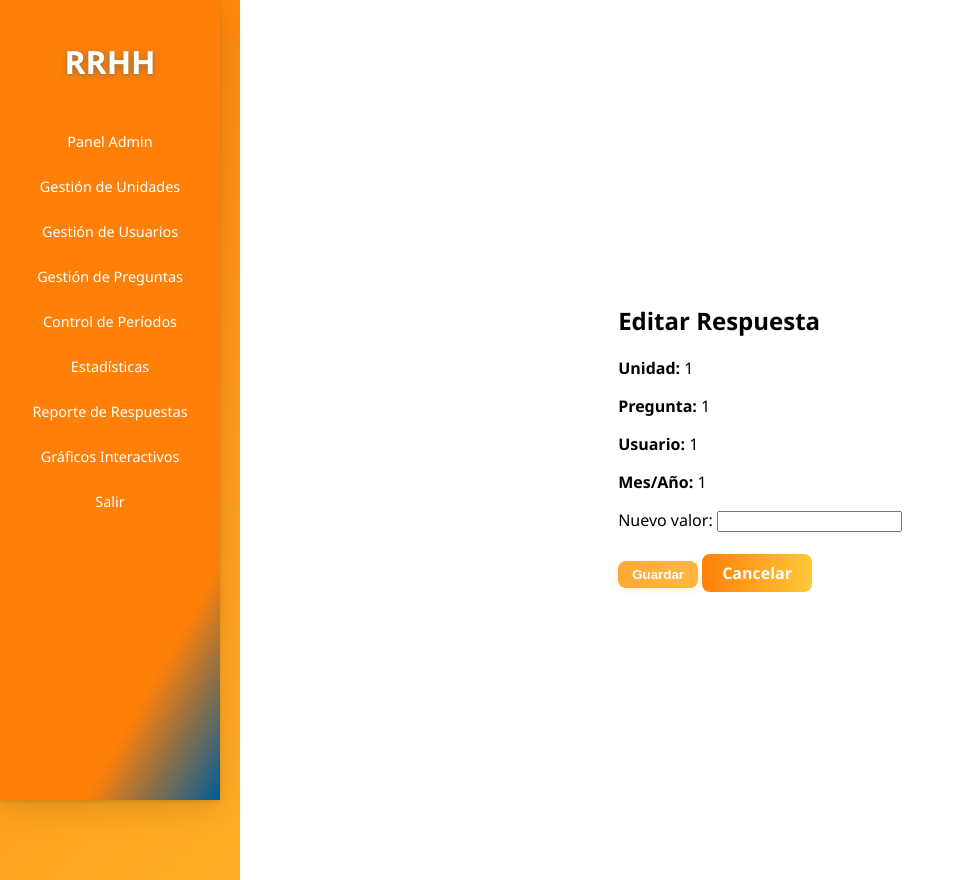
After one commit to indicadores2025/RRHH.INDICADORES2.0, a Flask app: page /respuestas/editar/1 in a window 1280 px wide. The commit adds this page. Shown: the whole page, without its empty margins (0-965 px from the left). Run offline with Flask 3, Linux system fonts and the light colour scheme; a user stored in the database is signed in; data comes from the database, SQL or seed files in the repository; both versions use the stored data as it was after the commit; tables that the repository leaves empty hold one stand-in row (values such as "Sample post").

Commit message:
modificaciones de pagina

```diff
--- a/app.py
+++ b/app.py
@@ -857,6 +857,49 @@ def preguntas_por_unidad(unidad_id):
         ]
     }
 
+@app.route('/respuestas/editar/<int:respuesta_id>', methods=['GET', 'POST'])
+@login_required
+def editar_respuesta(respuesta_id):
+    if current_user.rol != 'admin':
+        return redirect(url_for('usuario_panel'))
+
+    respuesta = Respuesta.query.get_or_404(respuesta_id)
+    preguntas = Pregunta.query.all()
+    unidades = Unidad.query.all()
+    usuarios = Usuario.query.all()
+    periodos = Periodo.query.all()
+    mensaje = ""
+
+    if request.method == 'POST':
+        respuesta.valor = request.form['valor']
+        respuesta.unidad_id = int(request.form['unidad_id'])
+        respuesta.pregunta_id = int(request.form['pregunta_id'])
+        respuesta.usuario_id = int(request.form['usuario_id'])
+        respuesta.periodo_id = int(request.form['periodo_id'])
+        db.session.commit()
+        mensaje = "Respuesta editada correctamente."
+        return redirect(url_for('reporte_respuestas'))
+
+    return render_template('editar_respuesta.html',
+                           respuesta=respuesta,
+                           preguntas=preguntas,
+                           unidades=unidades,
+                           usuarios=usuarios,
+                           periodos=periodos,
+                           mensaje=mensaje)
+
+@app.route('/respuestas/eliminar/<int:respuesta_id>', methods=['POST'])
+@login_required
+def eliminar_respuesta(respuesta_id):
+    if current_user.rol != 'admin':
+        return redirect(url_for('usuario_panel'))
+
+    respuesta = Respuesta.query.get_or_404(respuesta_id)
+    db.session.delete(respuesta)
+    db.session.commit()
+    return redirect(url_for('reporte_respuestas'))
+
+
 
 # ------------------- MAIN -------------------
 
--- a/static/css/style.css
+++ b/static/css/style.css
@@ -353,3 +353,17 @@ tr:last-child td {
     background: linear-gradient(90deg, #005c97, #363795);
     color: #fff !important;
 }
+
+.btn-primario {
+    background: linear-gradient(90deg, #ffa838 0%, #ffb440 80%);
+    color: #fff; border: none; padding: 6px 14px; border-radius: 8px;
+    font-weight: bold; box-shadow: 0 2px 6px #ffd18e5e;
+}
+.btn-peligro {
+    background: #e74c3c; color: #fff; border: none;
+    padding: 6px 14px; border-radius: 8px; font-weight: bold;
+    box-shadow: 0 2px 6px #e74c3c4b;
+}
+.btn-sm {
+    font-size: 0.94em; padding: 5px 10px;
+}
--- a/templates/base.html
+++ b/templates/base.html
@@ -4,6 +4,8 @@
     <meta charset="UTF-8">
     <title>{% block title %}Sistema RRHH{% endblock %}</title>
     <link rel="stylesheet" href="{{ url_for('static', filename='css/style.css') }}">
+    <link rel="stylesheet" href="{{ url_for('static', filename='styles.css') }}">
+
 </head>
 <body class="dashboard-bg">
     <div class="side-menu">
@@ -24,6 +26,26 @@
         <a href="{{ url_for('logout') }}">Salir</a>
     </div>
     <div class="main-content">
+<!-- base.html -->
+<head>
+    <!-- ...otros tags y estilos... -->
+    <style>
+    .btn-primario {
+        background: linear-gradient(90deg, #ffa838 0%, #ffb440 80%);
+        color: #fff; border: none; padding: 6px 14px; border-radius: 8px;
+        font-weight: bold; box-shadow: 0 2px 6px #ffd18e5e;
+    }
+    .btn-peligro {
+        background: #e74c3c; color: #fff; border: none;
+        padding: 6px 14px; border-radius: 8px; font-weight: bold;
+        box-shadow: 0 2px 6px #e74c3c4b;
+    }
+    .btn-sm {
+        font-size: 0.94em; padding: 5px 10px;
+    }
+    </style>
+</head>
+
         {% block content %}{% endblock %}
     </div>
 </body>
--- /dev/null
+++ b/templates/editar_respuesta.html
@@ -0,0 +1,22 @@
+{% extends 'base.html' %}
+{% block content %}
+<div class="card-graficos" style="max-width:440px;margin:auto;">
+    <h2>Editar Respuesta</h2>
+    {% if respuesta %}
+    <form method="post">
+        <p><strong>Unidad:</strong> {{ respuesta.unidad_id }}</p>
+        <p><strong>Pregunta:</strong> {{ respuesta.pregunta_id }}</p>
+        <p><strong>Usuario:</strong> {{ respuesta.usuario_id }}</p>
+        <p><strong>Mes/Año:</strong> {{ respuesta.periodo_id }}</p>
+        <label>Nuevo valor:
+            <input type="number" name="valor" value="{{ respuesta.valor }}" required>
+        </label>
+        <br><br>
+        <button type="submit" class="btn-primario">Guardar</button>
+        <a href="{{ url_for('reporte_respuestas') }}" class="btn">Cancelar</a>
+    </form>
+    {% else %}
+    <div class="alert alert-danger">Respuesta no encontrada.</div>
+    {% endif %}
+</div>
+{% endblock %}
```
Also changed, not shown: templates/reporte_respuestas.html (+20 -15 lines), instance/sistema.db.
